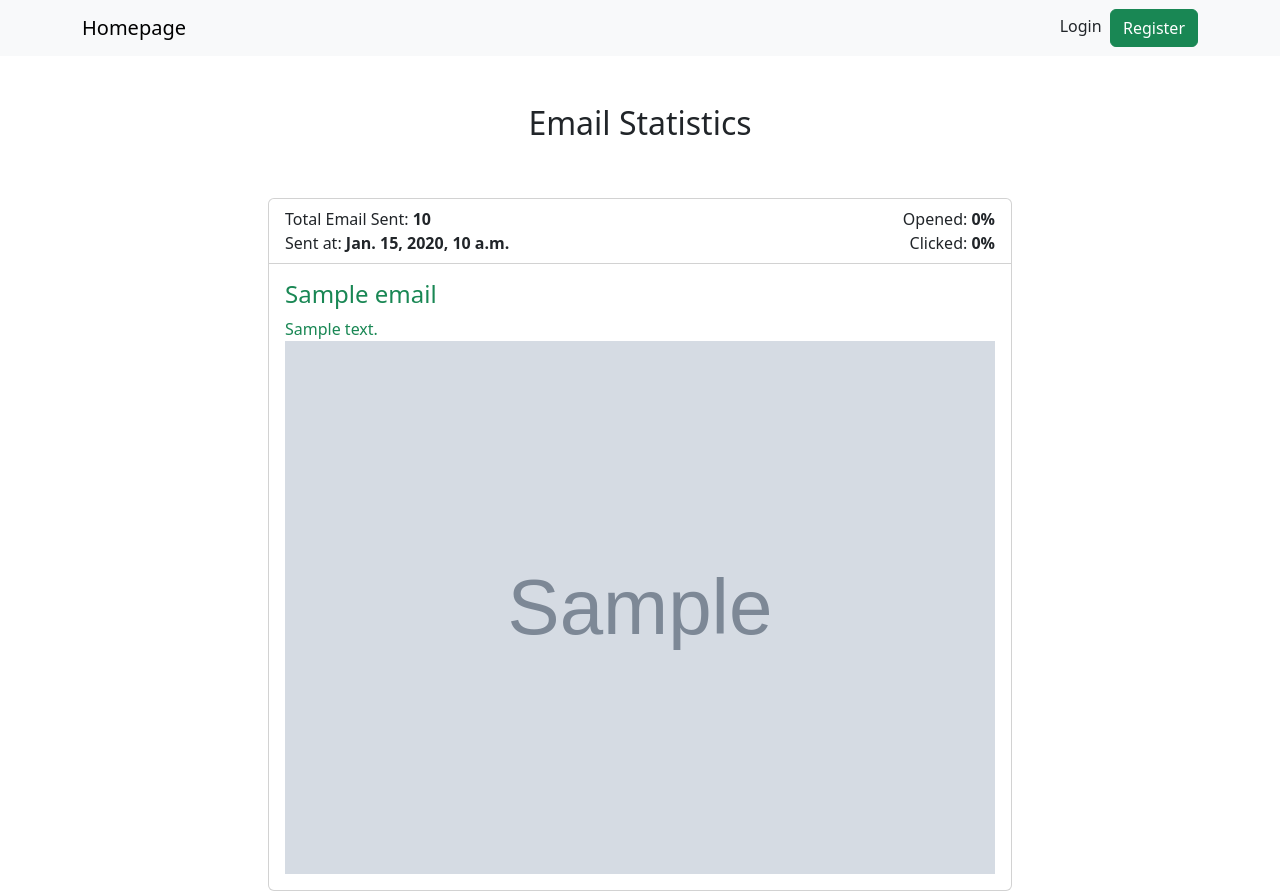
After one commit to LivePython/automate_with_django, a Django app: page /emails/track/stats/1 in a window 1280 px wide. The commit adds this page. Run offline with Django 5.2, Linux system fonts and the light colour scheme; tables that the repository leaves empty hold one stand-in row (values such as "Sample post"); grey boxes marked "Sample" are stand-in pictures; parts of the project's set-up code (start-up, migrations or seed data) failed here and were passed over; some libraries are stand-ins or nearby versions.

Commit message:
email tracking features added

```diff
--- a/awd_main/urls.py
+++ b/awd_main/urls.py
@@ -13,6 +13,6 @@ urlpatterns = [
     path('register/', views.register, name='register'),
     path('login/', views.login, name='login'),
     path('logout/', views.logout, name='logout'),
-    path('email/', include('emails.urls'))
+    path('emails/', include('emails.urls'))
 
 ] + static(settings.MEDIA_URL, document_root=settings.MEDIA_ROOT) # this is the setting for having a media file saved in media folder
--- a/emails/admin.py
+++ b/emails/admin.py
@@ -1,7 +1,9 @@
 from django.contrib import admin
-from .models import List, Subsriber, Email
+from .models import List, Subsriber, Email, EmailTracking, Sent
 
 # Register your models here.
 admin.site.register(List)
 admin.site.register(Subsriber)
 admin.site.register(Email)
+admin.site.register(EmailTracking)
+admin.site.register(Sent)
--- a/emails/models.py
+++ b/emails/models.py
@@ -9,6 +9,10 @@ class List(models.Model):
 
     def __str__(self):
         return self.email_list
+
+    def count_emails(self):
+        count = Subsriber.objects.filter(email_list=self).count()
+        return count
 
 
 class Subsriber(models.Model):
@@ -32,3 +36,23 @@ class Email(models.Model):
 
     def __str__(self):
         return self.subject
+
+
+class EmailTracking(models.Model):
+    email = models.ForeignKey(Email, on_delete=models.CASCADE, null=True, blank=True)
+    Subsriber = models.ForeignKey(Subsriber, on_delete=models.CASCADE, null=True, blank=True)
+    unique_id = models.CharField(max_length=255, unique=True)
+    opened_at = models.DateTimeField(null=True, blank=True)
+    clicked_at = models.DateTimeField(null=True, blank=True)
+
+    def __str__(self):
+        return self.email.subject
+
+
+
+class Sent(models.Model):
+    email = models.ForeignKey(Email, on_delete=models.CASCADE, null=True, blank=True)
+    total_sent = models.IntegerField()
+
+    def __str__(self):
+        return f'{self.email} - {self.total_sent} emails sent'
--- a/emails/task.py
+++ b/emails/task.py
@@ -3,7 +3,7 @@ from dataentry.utils import send_email_notification
 
 
 @app.task
-def sending_email_task(email_subject, email_message, to_email, attachment):
+def sending_email_task(email_subject, email_message, to_email, attachment, email_id):
 
-    send_email_notification(email_subject, email_message, to_email, attachment)
+    send_email_notification(email_subject, email_message, to_email, attachment, email_id)
     return "Email sent successfully"
--- a/emails/urls.py
+++ b/emails/urls.py
@@ -3,4 +3,8 @@ from . import views
 
 urlpatterns = [
     path('send-email', views.send_email_attach, name='send_email'),
+    path('track/open/<unique_id>/', views.track_open, name='track_open'),
+    path('track/click/<unique_id>/', views.track_click, name='track_click'),
+    path('track-dashboard', views.track_dashboard, name='track_dashboard'),
+    path('track/stats/<int:pk>', views.track_stats, name='track_stats'),
     ]
--- a/emails/views.py
+++ b/emails/views.py
@@ -1,11 +1,12 @@
-from django.shortcuts import redirect, render
+from django.shortcuts import redirect, render, get_object_or_404
 from .forms import EMailForm
 # import the messages from django
 from django.contrib import messages
 from dataentry.utils import send_email_notification
 from django.conf import settings
-from .models import Subsriber
+from .models import Email, Subsriber, Sent
 from .task import sending_email_task
+from django.db.models import Sum
 
 # Create your views here.
 
@@ -14,14 +15,14 @@ def send_email_attach(request):
         email_form = EMailForm(request.POST, request.FILES)
 
         if email_form.is_valid():
-            email_form = email_form.save()
+            email = email_form.save()
             # Send an email
             email_subject = request.POST.get('subject')
             email_message = request.POST.get('body')
             email_list = request.POST.get('email_list')
 
             # Lets access the selected email list
-            email_list = email_form.email_list
+            email_list = email.email_list
 
             # extract email addresses using email list in model
             subscribers = Subsriber.objects.filter(email_list=email_list)
@@ -29,14 +30,15 @@ def send_email_attach(request):
             to_email = [email.email_address for email in subscribers]
 
 
-            if email_form.attachment:
-                attachment = email_form.attachment.path # this takes care of the attachment
+            if email.attachment:
+                attachment = email.attachment.path # this takes care of the attachment
 
             else:
                 attachment = None
 
             # celery handles the sending email functionalities
-            sending_email_task.delay(email_subject, email_message, to_email, attachment)
+            email_id = email.id
+            sending_email_task.delay(email_subject, email_message, to_email, attachment, email_id)
 
 
             # Display a success message
@@ -45,8 +47,36 @@ def send_email_attach(request):
 
 
     else:
-        email_form = EMailForm()
+        email = EMailForm()
+
         context = {
-            'email_form': email_form
+            'email_form': email
         }
         return render(request, 'emails/send_email.html', context)
+
+
+def track_open(request):
+    # Logic to store the open tracking information
+    return
+
+def track_click(request):
+    # Logic to store the click tracking information
+    return
+
+def track_dashboard(request):
+    emails = Email.objects.all().annotate(total_sent=Sum('sent__total_sent'))
+    # The annotate function used above helps to introduce a new varible in model
+    context = {
+        'emails':emails,
+    }
+    return render(request, 'emails/track_dashboard.html', context)
+
+
+def track_stats(request, pk):
+    email = get_object_or_404(Email, pk=pk)
+    sent = Sent.objects.get(email=email)
+    context = {
+        'email':email,
+        'total_sent':sent.total_sent,
+    }
+    return render(request, 'emails/track_stats.html', context)
--- /dev/null
+++ b/templates/emails/track_stats.html
@@ -0,0 +1,49 @@
+{% extends 'base.html' %}
+
+{% block title %}
+    Email Statistic
+{% endblock %}
+
+
+{% block content %}
+
+    <div class="container">
+        <h2 class="text-center p-5">
+            Email Statistics
+        </h2>
+        <div class="col-md-8 mx-auto">
+            <div class="card">
+                <div class="card-header bg-transparent">
+                    <div class="row">
+                        <div class="col-md-6">
+                            Total Email Sent: <b>{{total_sent}}</b> <br>
+                            Sent at: <b>{{email.sent_at}}</b>
+                        </div>
+                        <div class="col-md-6 text-end">
+                            Opened: <b>0%</b> <br>
+                            Clicked: <b>0%</b>
+                        </div>
+
+                    </div>
+                </div>
+                <div class="card-body text-success">
+                  <h4 class="card-title">{{email.subject}}</h4>
+                  <div class="mail-body">
+                    <p class="card-text">{{email.body | safe}}</p>
+                  </div>
+                  {% if email.attachment %}
+                  <div class="attachment">
+                    <img src="{{email.attachment.url}}" alt="Email attachment" width="100%">
+                  </div>
+                  {% else %}
+                  <div class="no-attachment">
+                    <p>No attachment</p>
+                  </div>
+                  {% endif %}
+
+                </div>
+              </div>
+        </div>
+    </div>
+
+{% endblock %}
--- a/templates/home.html
+++ b/templates/home.html
@@ -54,7 +54,7 @@
             <div class="row pt-5">
                 <!-- Email Tracking -->
                 <div class="col-md-4">
-                    <a href="#" class="text-decoration-none text-dark">
+                    <a href="{% url 'track_dashboard' %}" class="text-decoration-none text-dark">
                         <div class="card bg-warning shadow">
                             <div class="card-header">
                             <h4>Email Tracking</h4>
```
Also changed, not shown: awd_main/settings.py (+18 -1 lines), dataentry/utils.py (+11 -5 lines), templates/emails/track_dashboard.html (added, +39 -0 lines), emails/migrations/0005_emailtracking.py (added), emails/migrations/0006_sent.py (added).
